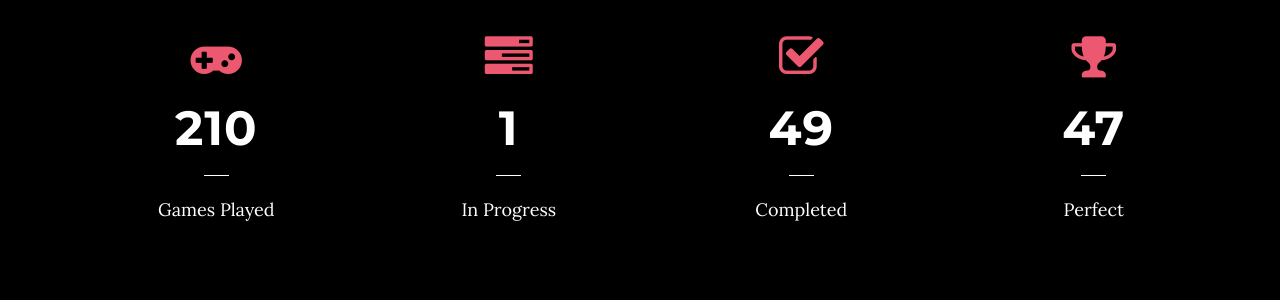
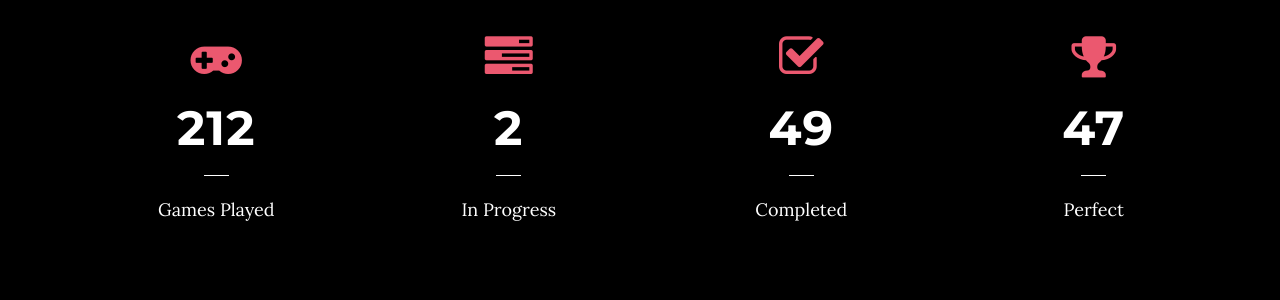
Before and after one commit to kuangami/kuangami.github.io, a Jekyll site: the page built from index.html, in a window 1280 px wide and 900 px high, scrolled down 1004 px. Shown: the part 161-461 px from the top of the window. Built offline with Jekyll 4.4.1, drawn with Linux system fonts in a browser that asks for light colours.

Commit message:
GitHub Actions commit

```diff
--- a/_data/gamestats.json
+++ b/_data/gamestats.json
@@ -1 +1 @@
-{"records":[{"id":"recNhKo61o1TseEuU","createdTime":"2021-05-23T23:08:31.000Z","fields":{"Games Played":210,"Playing":1,"Completed":49,"Perfect":47}}]}
+{"records":[{"id":"recNhKo61o1TseEuU","createdTime":"2021-05-23T23:08:31.000Z","fields":{"Games Played":212,"Playing":2,"Completed":49,"Perfect":47}}]}
```
Also changed, not shown: _data/recentplay.json (+1 -1 lines).
